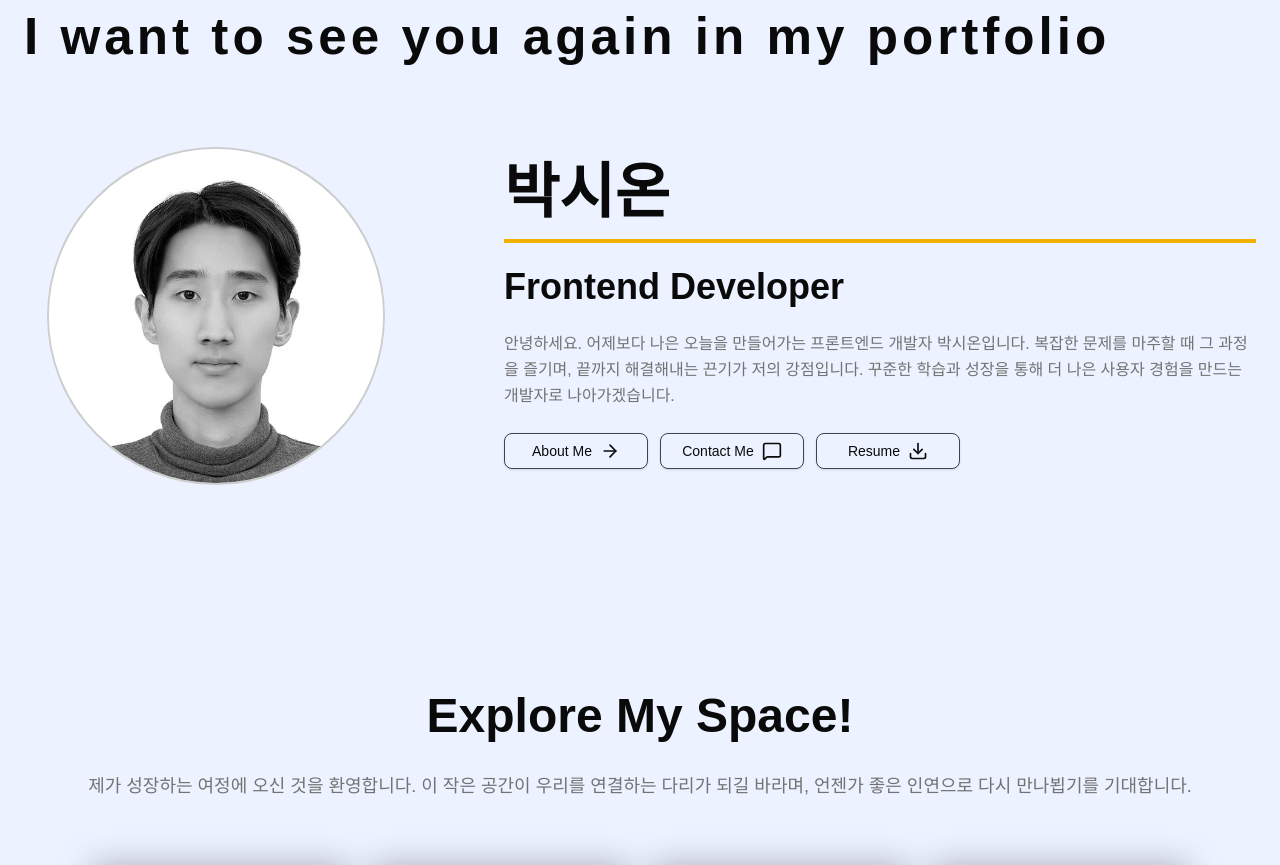
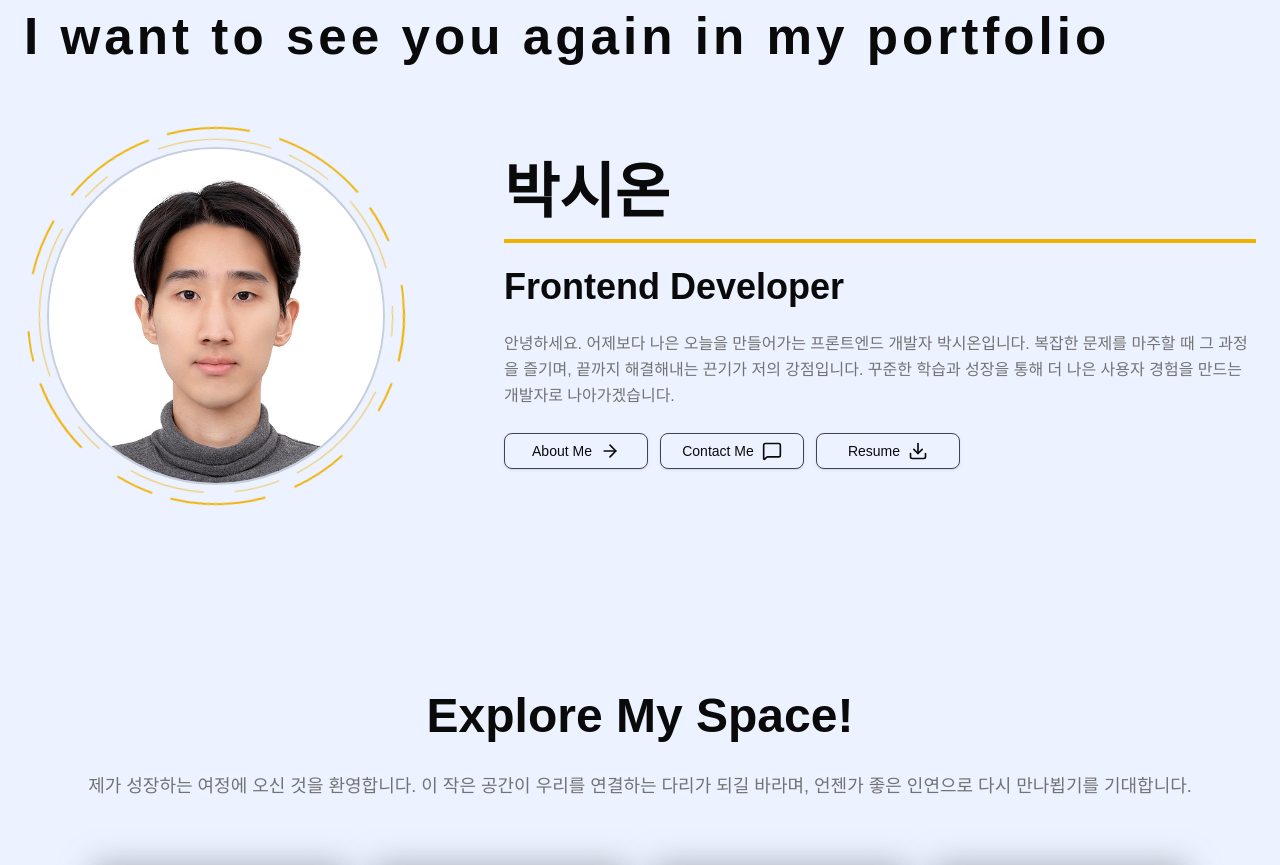
Before and after one commit to Sionparadox/Portfolio, a Next.js app: page /comp in a window 1280 px wide. Shown: the part 860-1725 px from the top of the page. Built offline with nearby package versions, Linux system fonts and the light colour scheme; a web font is replaced by a local one.

Commit message:
[fix] InfoSection 프로필 이미지 컬러로 기본 상태 변경

```diff
--- a/components/molecules/ProfileImage.tsx
+++ b/components/molecules/ProfileImage.tsx
@@ -21,7 +21,7 @@ const ProfileImage = ({
   return (
     <div className={cn('group relative aspect-square w-full', className)}>
       <svg
-        className='absolute inset-0 h-full w-full opacity-0 transition-opacity duration-300 group-hover:opacity-100'
+        className='absolute inset-0 h-full w-full transition-opacity duration-300'
         viewBox='0 0 100 100'
       >
         <circle
@@ -52,7 +52,7 @@ const ProfileImage = ({
           alt={alt}
           width={width}
           height={height}
-          className='grayscale transition-[filter] duration-300 group-hover:grayscale-0'
+          className='transition-[filter] duration-300'
         />
       </div>
     </div>
--- a/components/templates/InfoSection.tsx
+++ b/components/templates/InfoSection.tsx
@@ -4,7 +4,6 @@ import Container from '../atoms/Container';
 import LinkIconButton from '../molecules/LinkIconButton';
 import ProfileImage from '../molecules/ProfileImage';
 
-// TODO : 이미지 흑백 제거 및 회전 이미지 기본세팅
 const InfoSection = () => {
   return (
     <Container
```
